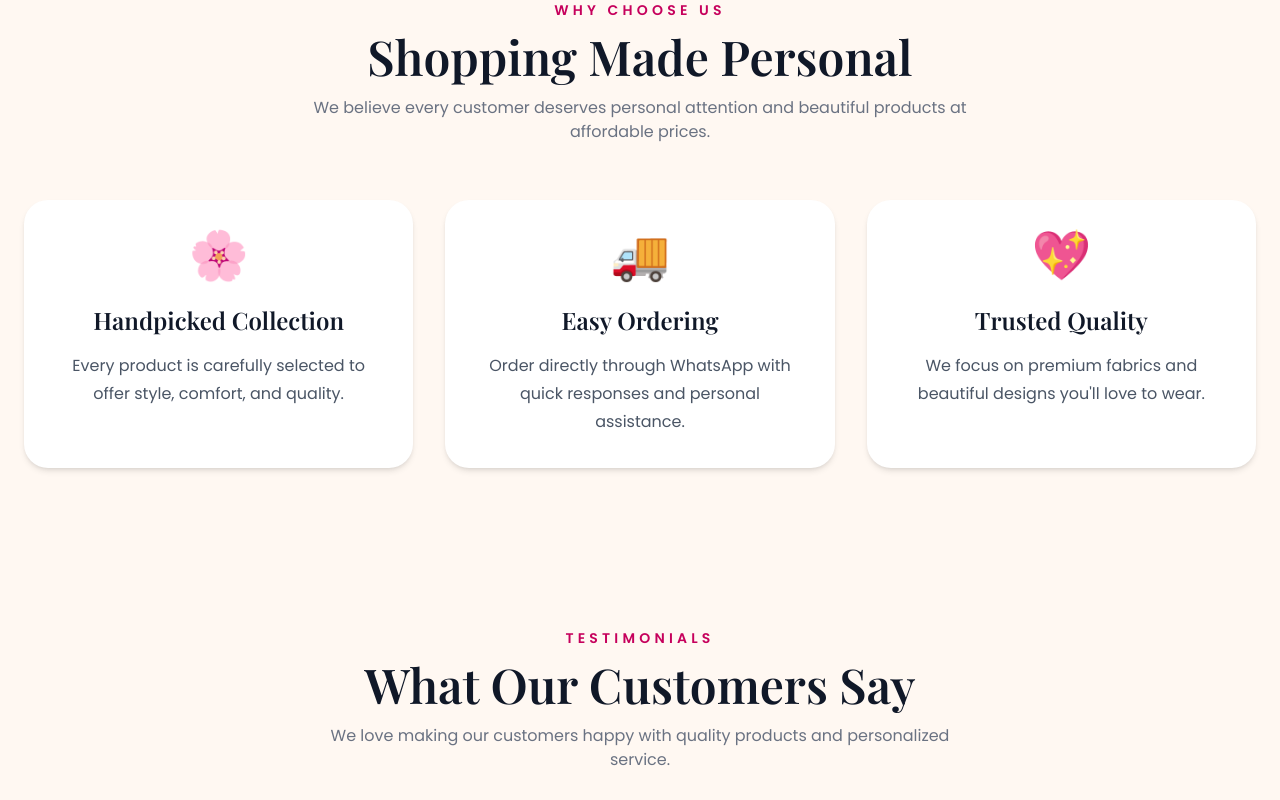
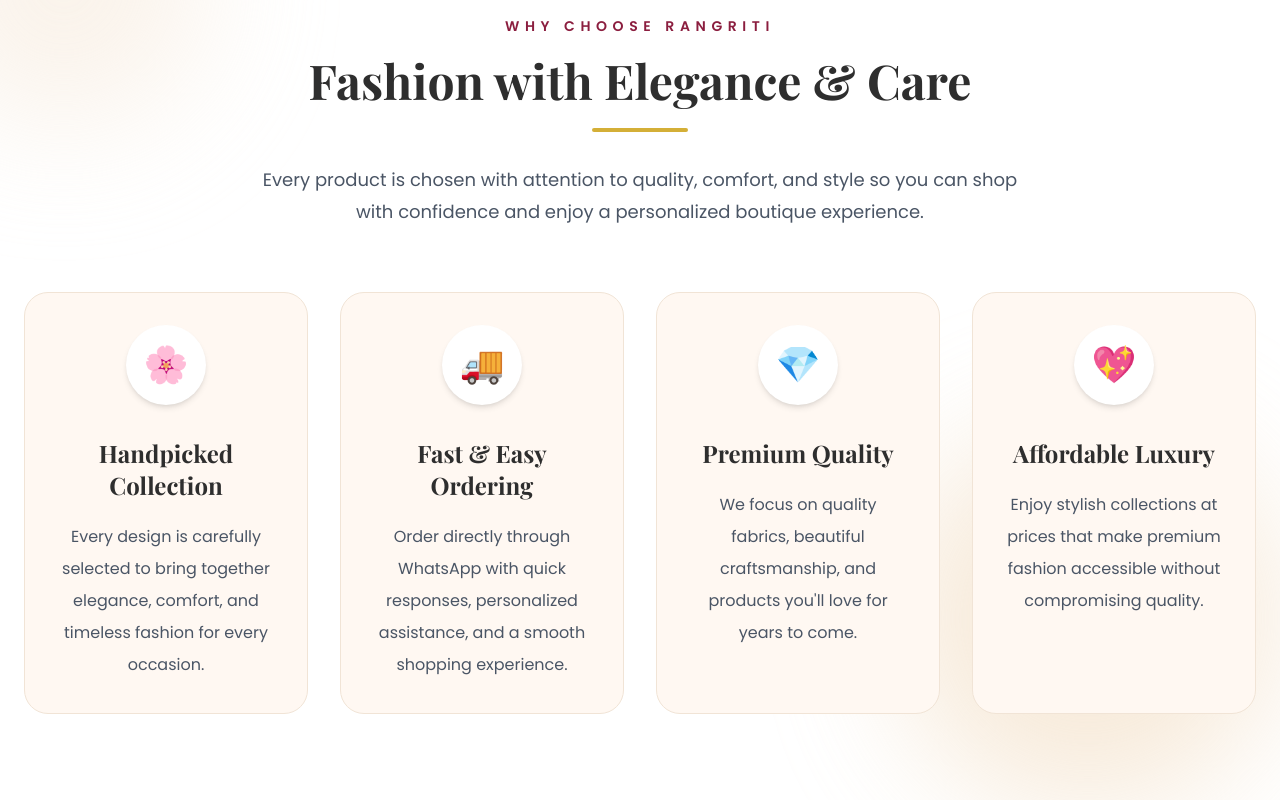
Before and after one commit to Pythpiyush/Rangriti, a React (Vite) app: page / in a window 1280 px wide. Shown: the part 3880-4680 px from the top of the page. Built offline with nearby package versions, Linux system fonts and the light colour scheme.

Commit message:
Update WhyChooseUs.jsx

```diff
--- a/src/components/WhyChooseUs.jsx
+++ b/src/components/WhyChooseUs.jsx
@@ -4,57 +4,87 @@
       icon: "🌸",
       title: "Handpicked Collection",
       description:
-        "Every product is carefully selected to offer style, comfort, and quality.",
+        "Every design is carefully selected to bring together elegance, comfort, and timeless fashion for every occasion.",
     },
     {
       icon: "🚚",
-      title: "Easy Ordering",
+      title: "Fast & Easy Ordering",
       description:
-        "Order directly through WhatsApp with quick responses and personal assistance.",
+        "Order directly through WhatsApp with quick responses, personalized assistance, and a smooth shopping experience.",
+    },
+    {
+      icon: "💎",
+      title: "Premium Quality",
+      description:
+        "We focus on quality fabrics, beautiful craftsmanship, and products you'll love for years to come.",
     },
     {
       icon: "💖",
-      title: "Trusted Quality",
+      title: "Affordable Luxury",
       description:
-        "We focus on premium fabrics and beautiful designs you'll love to wear.",
+        "Enjoy stylish collections at prices that make premium fashion accessible without compromising quality.",
     },
   ];
 
   return (
-    <section className="max-w-7xl mx-auto px-6 py-20">
-      <div className="text-center mb-14">
-        <p className="uppercase tracking-[0.3em] text-pink-700 text-sm font-semibold">
-          Why Choose Us
+    <section className="relative py-24 bg-white overflow-hidden">
+
+      {/* Decorative Background */}
+      <div className="absolute -top-20 -left-20 w-72 h-72 rounded-full bg-[#F7EBDD] blur-3xl opacity-60"></div>
+
+      <div className="absolute bottom-0 right-0 w-96 h-96 rounded-full bg-[#F2DDC2] blur-3xl opacity-60"></div>
+
+      <div className="relative max-w-7xl mx-auto px-6">
+
+        {/* Heading */}
+        <div className="text-center max-w-3xl mx-auto">
+
+          <p className="uppercase tracking-[0.4em] text-[#8B1E3F] text-sm font-semibold">
+            Why Choose Rangriti
           </p>
 
-        <h2 className="mt-3 text-5xl text-gray-900">
-          Shopping Made Personal
+          <h2 className="mt-5 text-4xl lg:text-5xl font-bold text-[#2E2E2E]">
+            Fashion with Elegance & Care
           </h2>
 
-        <p className="mt-4 text-gray-500 max-w-2xl mx-auto">
-          We believe every customer deserves personal attention and beautiful
-          products at affordable prices.
+          <div className="w-24 h-1 bg-[#D4AF37] rounded-full mx-auto mt-6"></div>
+
+          <p className="mt-8 text-lg text-gray-600 leading-8">
+            Every product is chosen with attention to quality, comfort,
+            and style so you can shop with confidence and enjoy a
+            personalized boutique experience.
           </p>
+
         </div>
 
-      <div className="grid md:grid-cols-3 gap-8">
+        {/* Feature Cards */}
+        <div className="mt-16 grid grid-cols-1 sm:grid-cols-2 lg:grid-cols-4 gap-8">
+
           {features.map((feature) => (
             <div
               key={feature.title}
-            className="bg-white rounded-3xl p-8 shadow-md hover:shadow-xl transition-all duration-300 text-center"
+              className="group bg-[#FFF8F2] border border-[#F1E4D6] rounded-3xl p-8 text-center transition-all duration-500 hover:-translate-y-2 hover:border-[#8B1E3F] hover:shadow-2xl"
             >
-            <div className="text-5xl">{feature.icon}</div>
 
-            <h3 className="mt-6 text-2xl text-gray-900">
+              <div className="w-20 h-20 mx-auto rounded-full bg-white shadow-md flex items-center justify-center text-4xl group-hover:scale-110 transition-transform duration-300">
+                {feature.icon}
+              </div>
+
+              <h3 className="mt-8 text-2xl font-bold text-[#2E2E2E] group-hover:text-[#8B1E3F] transition-colors duration-300">
                 {feature.title}
               </h3>
 
-            <p className="mt-4 text-gray-600 leading-7">
+              <p className="mt-5 text-gray-600 leading-8">
                 {feature.description}
               </p>
+
             </div>
           ))}
+
         </div>
+
+      </div>
+
     </section>
   );
 }
```
Lines whose indentation alone changed are shown as unchanged.
